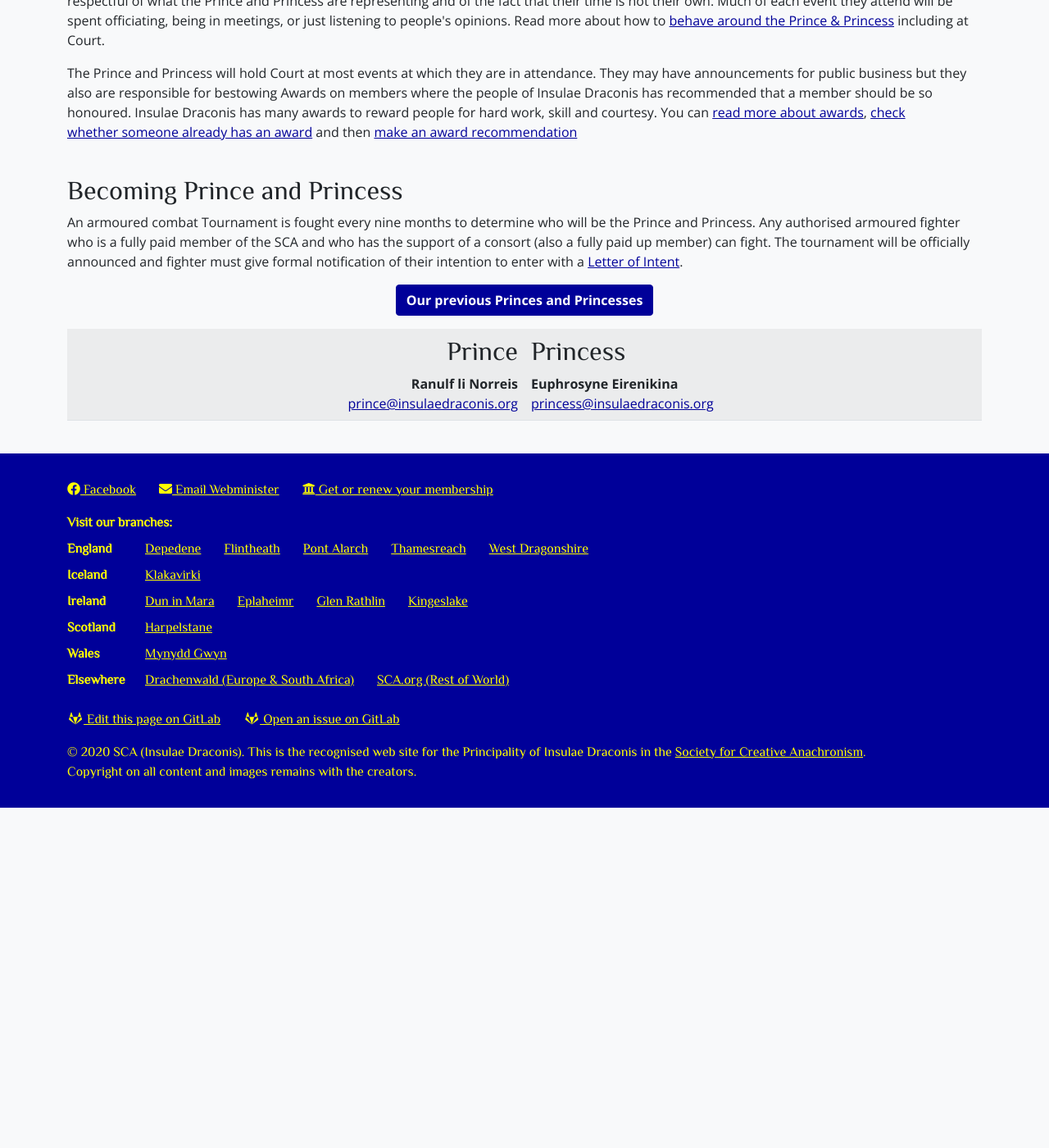
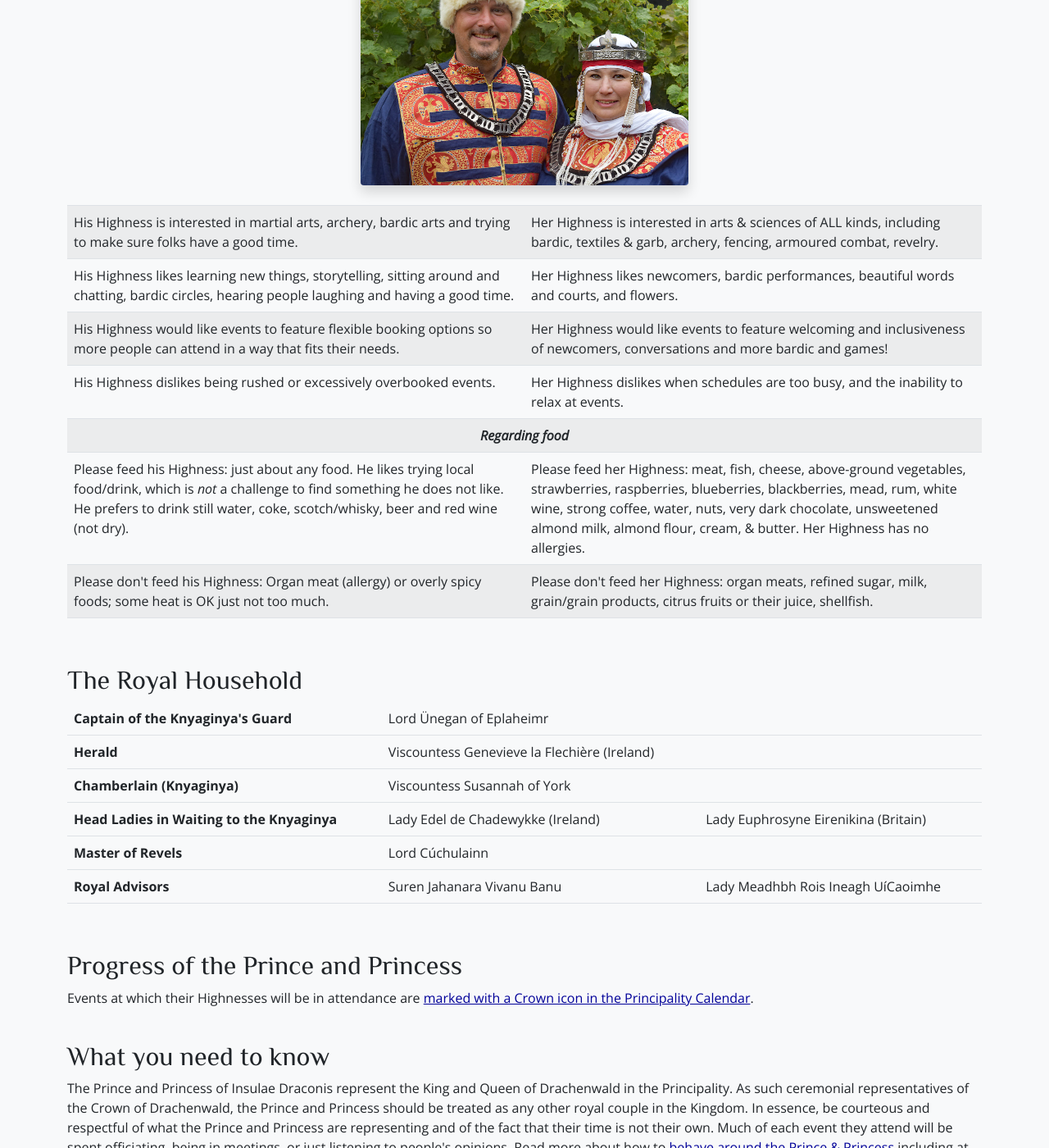
Before and after one commit to drachenwald/insulae-draconis, a Jekyll site: the page built from coronet/index.md, in a window 1280 px wide and 1400 px high, scrolled down 541 px. Shown: the whole window at 82% size. Built offline with Jekyll 4.4.1, drawn with Linux system fonts in a browser that asks for light colours; comment, search, counter and statistics services are not loaded; before the commit the page ends 1526 px from its top, so only the background shows below that; some of the changed text lies outside the part shown.

Commit message:
Revert "Merge branch 'staging' into 'main'"
This reverts merge request !53

```diff
--- a/coronet/index.md
+++ b/coronet/index.md
@@ -10,16 +10,110 @@ prevurl:
     <tbody>
       <tr>
         <td width="50%" style="text-align: right">
-          <h2>Prince</h2>
-          <strong>Ranulf li Norreis</strong><br>
+          <h2>Knyaz (Prince)</h2>
+          <strong>Siridean MacLachlan</strong><br>
           <a href="mailto:prince@insulaedraconis.org" >prince@insulaedraconis.org</a>
+          <p>князь (pronounced 'Kin-YAzh')</p>
         </td>
-        <td width="50%" style="text-align: left"><h2>Princess</h2>
-            <strong>Euphrosyne Eirenikina</strong><br>
+        <td width="50%" style="text-align: left"><h2>Knyaginya (Princess)</h2>
+            <strong>Rogned Stengrimova </strong><br>
           <a href="mailto:princess@insulaedraconis.org">princess@insulaedraconis.org</a> <br>
+          <p>княгиня (pronounced 'Kin-YA-zhin-ya')</p>
           </td>
       </tr>
+      <tr>
+        <td colspan="2" style="text-align: center">
+          <img width="400" src="/coronet/images/siridean-rogned.jpg" class="rounded shadow m-3" alt="Prince and Princess of Insulae Draconis"><br>
+        </td>
+      </tr>
 
+      <tr>
+        <td>His Highness is interested in martial arts, archery, bardic arts and trying to make sure folks have a good time.</td>
+        <td>Her Highness is interested in arts & sciences of ALL kinds, including bardic, textiles & garb, archery, fencing, armoured combat, revelry.</td>
+      </tr>
+      <tr>
+        <td>His Highness likes learning new things, storytelling, sitting around and chatting, bardic circles, hearing people laughing and having a good time.</td>
+        <td>Her Highness likes newcomers, bardic performances, beautiful words and courts, and flowers.</td>
+      </tr>
+      <tr>
+        <td>
+        His Highness would like events to feature flexible booking options so more people can attend in a way that fits their needs.
+        </td>
+        <td>
+        Her Highness would like events to feature welcoming and inclusiveness of newcomers, conversations and more bardic and games!
+        </td>
+      </tr>
+      <tr>
+        <td>
+         His Highness dislikes being rushed or excessively overbooked events.
+        </td>
+        <td>
+         Her Highness dislikes when schedules are too busy, and the inability to relax at events.
+        </td>
+      </tr>
+      <tr>
+        <th colspan="2" style="text-align: center"><i><b>Regarding food</b></i></th>
+      </tr>
+      <tr>
+        <td>
+         Please feed his Highness: just about any food. He likes trying local food/drink, which is <i>not</i> a challenge to find something he does not like.  He prefers to drink still water, coke, scotch/whisky, beer and red wine (not dry).
+        </td>
+        <td>
+         Please feed her Highness: meat, fish, cheese, above-ground vegetables, strawberries, raspberries, blueberries, blackberries, mead, rum, white wine, strong coffee, water, nuts, very dark chocolate, unsweetened almond milk, almond flour, cream, & butter. Her Highness has no allergies.
+        </td>
+      </tr>
+      <tr>
+        <td>
+         Please don't feed his Highness: Organ meat (allergy) or overly spicy foods; some heat is OK just not too much.
+        </td>
+        <td>
+         Please don't feed her Highness: organ meats, refined sugar, milk, grain/grain products, citrus fruits or their juice, shellfish.
+        </td>
+      </tr>
+
+  </tbody>
+  </table>
+
+
+  <br>
+  <h2>The Royal Household</h2>
+ <table width="500" cellspacing="0" cellpadding="2">
+    <tbody>
+      <tr>
+        <td><strong>Captain of the Knyaginya's Guard</strong></td>
+        <td>Lord Ünegan of Eplaheimr</td>
+        <td></td>
+      </tr>
+      <tr>
+        <td><strong>Herald</strong></td>
+        <td>Viscountess Genevieve la Flechière (Ireland)</td>
+        <td></td>
+        </tr>
+      <tr>
+        <td><strong>Chamberlain (Knyaginya)</strong></td>
+        <td>Viscountess Susannah of York</td>
+        <td></td>
+        </tr>
+      <tr>
+        <td><strong>Head Ladies in Waiting to the Knyaginya</strong></td>
+        <td>Lady Edel de Chadewykke (Ireland)</td>
+        <td>Lady Euphrosyne Eirenikina (Britain)</td>
+      </tr>
+      <tr>
+        <td><strong>Master of Revels</strong></td>
+        <td>Lord Cúchulainn</td>
+        <td></td>
+      </tr>
+       <tr>
+        <td><strong>Royal Advisors</strong></td>
+        <td>Suren Jahanara Vivanu Banu</td>
+        <td>Lady Meadhbh Rois Ineagh UíCaoimhe</td>
+      </tr>
+      </tbody>
+  </table>
+
+
+<br />
 
 <div id="mainContent">
 
```
Also changed, not shown: library/index.md (+0 -1 lines).
